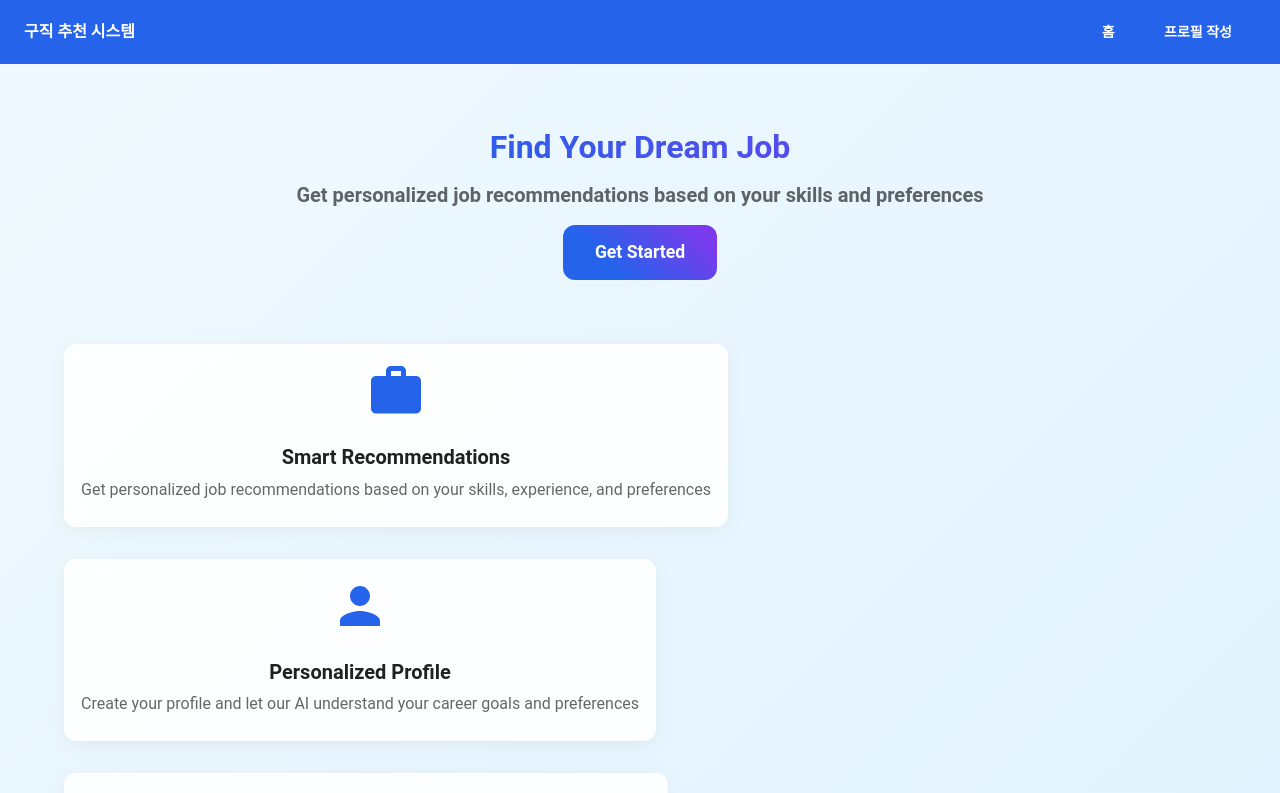
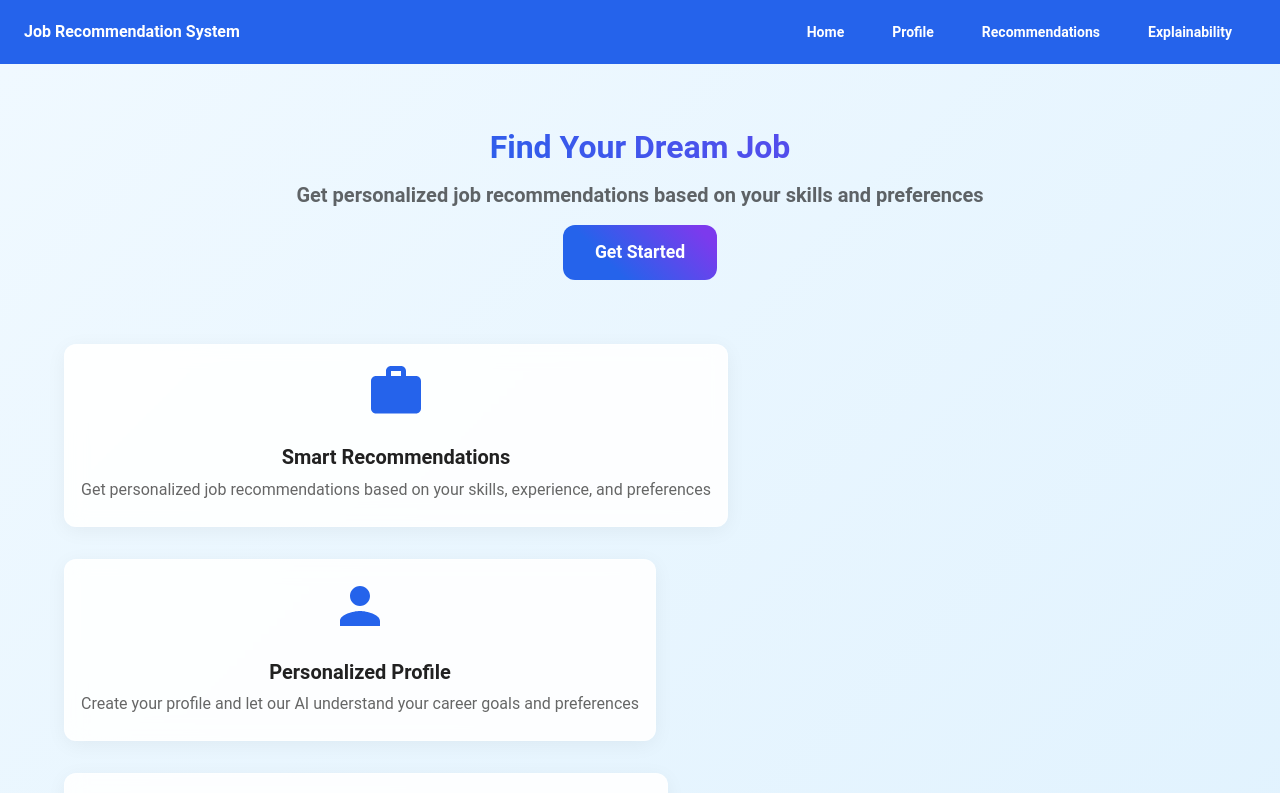
Before and after one commit to SuminPark02/AIXD_project, a React (Create React App) app: page / in a window 1280 px wide. Shown: the top 793 px of the page. Built offline with nearby package versions, Linux system fonts and the light colour scheme.

Commit message:
fix: Update navigation links and text to English

```diff
--- a/src/components/Navbar.js
+++ b/src/components/Navbar.js
@@ -7,14 +7,20 @@ function Navbar() {
     <AppBar position="static">
       <Toolbar>
         <Typography variant="h6" component="div" sx={{ flexGrow: 1 }}>
-          구직 추천 시스템
+          Job Recommendation System
         </Typography>
         <Box>
           <Button color="inherit" component={RouterLink} to="/">
-            홈
+            Home
           </Button>
           <Button color="inherit" component={RouterLink} to="/profile">
-            프로필 작성
+            Profile
+          </Button>
+          <Button color="inherit" component={RouterLink} to="/recommendations">
+            Recommendations
+          </Button>
+          <Button color="inherit" component={RouterLink} to="/explainability">
+            Explainability
           </Button>
         </Box>
       </Toolbar>
```
